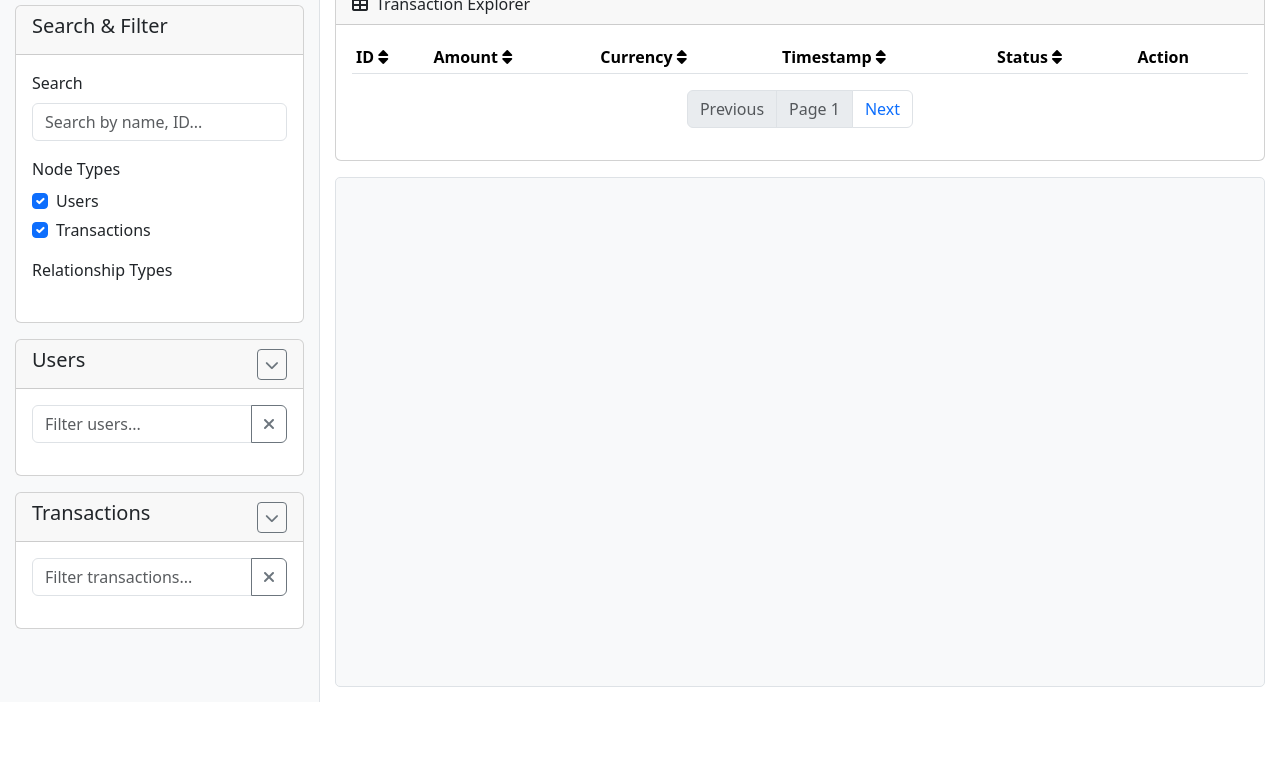
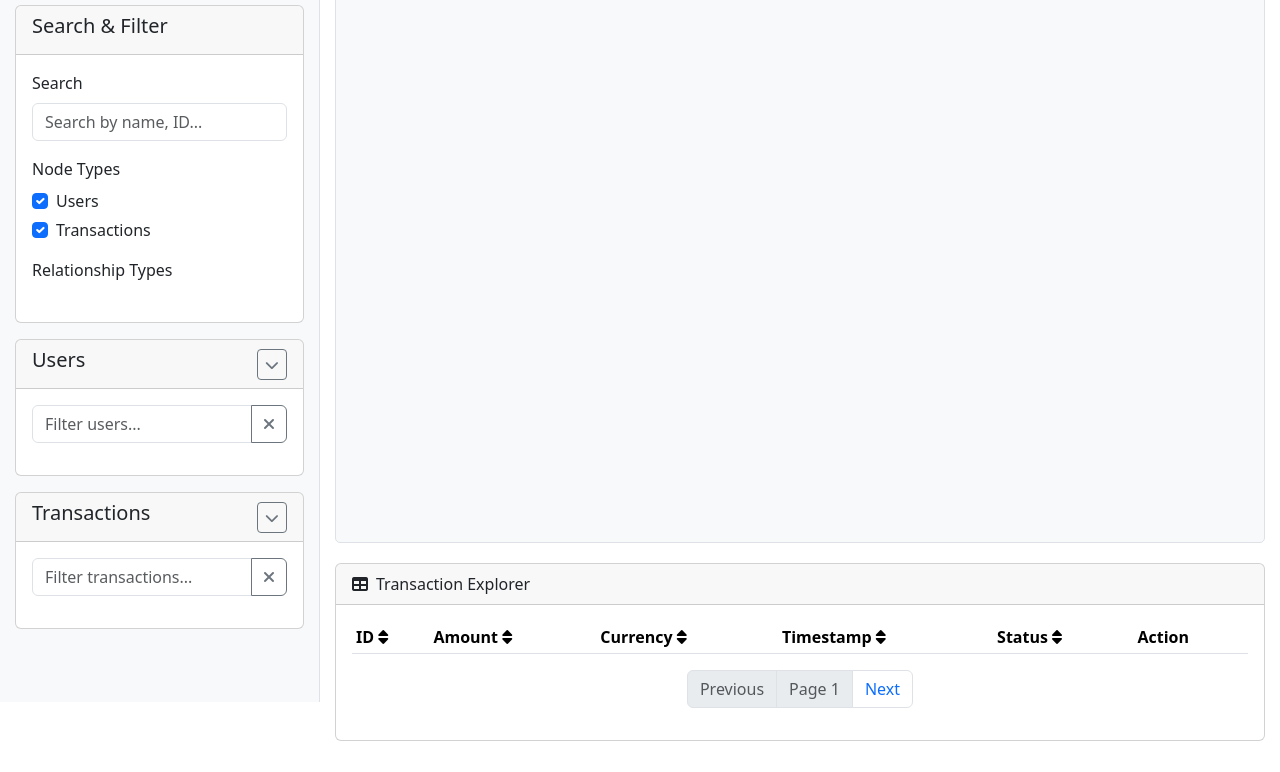
Before and after one commit to Wise-Wizard/Transaction-Telemetery, a plain HTML site: page static/index.html in a window 1280 px wide. Shown: the part 98-870 px from the top of the page. Before the commit the page ends 800 px from the top, so only its background shows below. Drawn offline with nearby package versions, Linux system fonts and the light colour scheme; a script that the page names is missing.

Commit message:
fix ui
Signed-off-by: Wise-Wizard <saransh.shankar@gmail.com>

```diff
--- a/static/css/style.css
+++ b/static/css/style.css
@@ -3,22 +3,24 @@ html, body {
     height: 100%;
     margin: 0;
     padding: 0;
-    overflow: hidden;
+    /* overflow: hidden; Removed to allow scrolling */
 }
 
 .container-fluid {
-    height: 100vh;
+    min-height: 100vh;
     padding: 0;
 }
 
 .row {
-    height: 100%;
+    min-height: 100%;
     margin: 0;
 }
 
 /* Sidebar */
 .sidebar {
-    height: 100vh;
+    height: 100vh; /* Keep sidebar fixed height */
+    position: sticky;
+    top: 0;
     overflow-y: auto;
     background-color: #f8f9fa;
     padding: 15px;
@@ -27,7 +29,8 @@ html, body {
 
 /* Graph Container */
 .graph-container {
-    height: 100vh;
+    height: auto; /* Allow it to grow */
+    min-height: 100vh;
     padding: 15px;
     display: flex;
     flex-direction: column;
@@ -35,10 +38,12 @@ html, body {
 
 #cy {
     width: 100%;
-    flex-grow: 1;
+    height: 70vh; /* Fixed height for graph */
+    min-height: 500px;
     border: 1px solid #dee2e6;
     border-radius: 5px;
     background-color: #f8f9fa;
+    margin-bottom: 20px;
 }
 
 /* Toolbar */
--- a/static/index.html
+++ b/static/index.html
@@ -154,6 +154,9 @@
                     </div>
                 </div>
 
+            <!-- Graph Canvas -->
+                <div id="cy"></div>
+
                 <!-- Transaction Explorer Card -->
             <div class="card mb-3">
                 <div class="card-header">
@@ -195,9 +198,6 @@
                 </div>
             </div>
 
-            <!-- Graph Canvas -->
-                <div id="cy"></div>
-
                 <!-- Node Details Panel -->
                 <div class="card node-details" id="nodeDetails">
                     <div class="card-header d-flex justify-content-between align-items-center">
```
